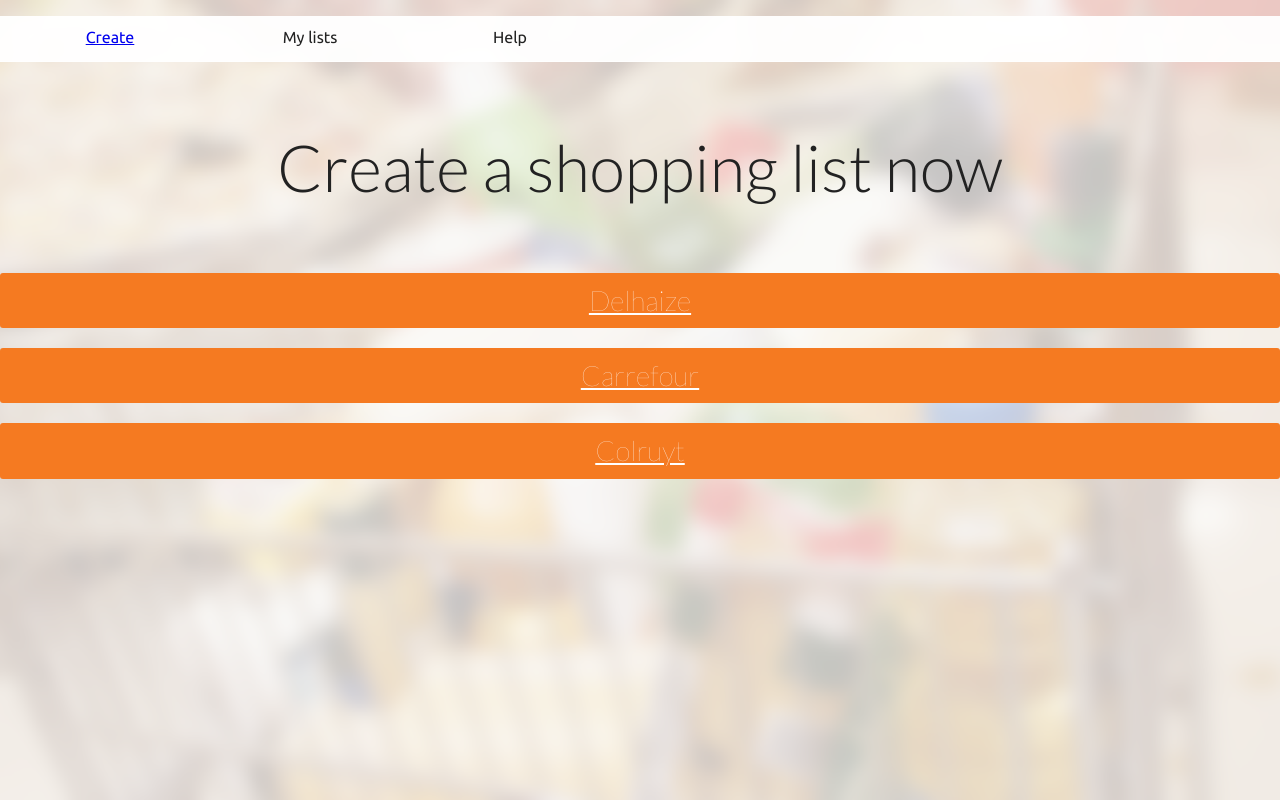
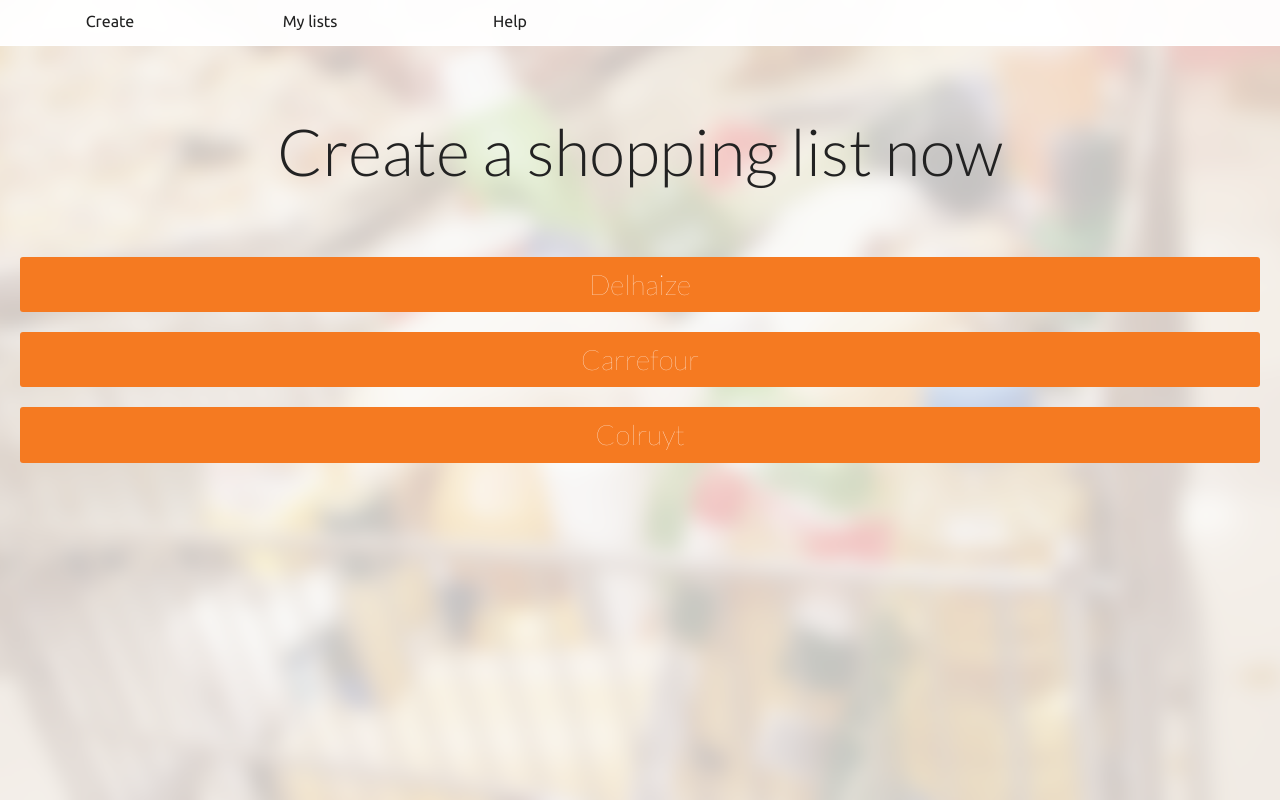
Before and after one commit to dejakob/crowdshopping, a website: page code/app/index.html in a window 1280 px wide. Drawn offline with Linux system fonts and the light colour scheme.

Commit message:
ezfderferfreferffgrgvjgjiufhfeiuhfiherfhrefhdfhgrfghefghefuhgefuyergfuyergfg

```diff
--- a/code/app/css/receiver.less
+++ b/code/app/css/receiver.less
@@ -2,6 +2,11 @@
 
 * {
   margin:0; padding: 0;
+}
+
+a {
+  text-decoration: none;
+  color: inherit;
 }
 
 body {
@@ -25,6 +30,7 @@
   ul {
     padding: 10px;
     height: 25px;
+    margin: 0;
     border-bottom: 1px #fff solid;
     background: rgba(255,255,255,0.95);
     > li {
@@ -78,6 +84,7 @@
     text-align: center;
     display: block;
     cursor: pointer;
+    margin: 0 20px;
     &.big {
       padding: 8px 20px;
       font-size: 28px;
```
Also changed, not shown: code/app/css/receiver.css, first.txt (deleted), shopper.html (deleted), 1 other file.
